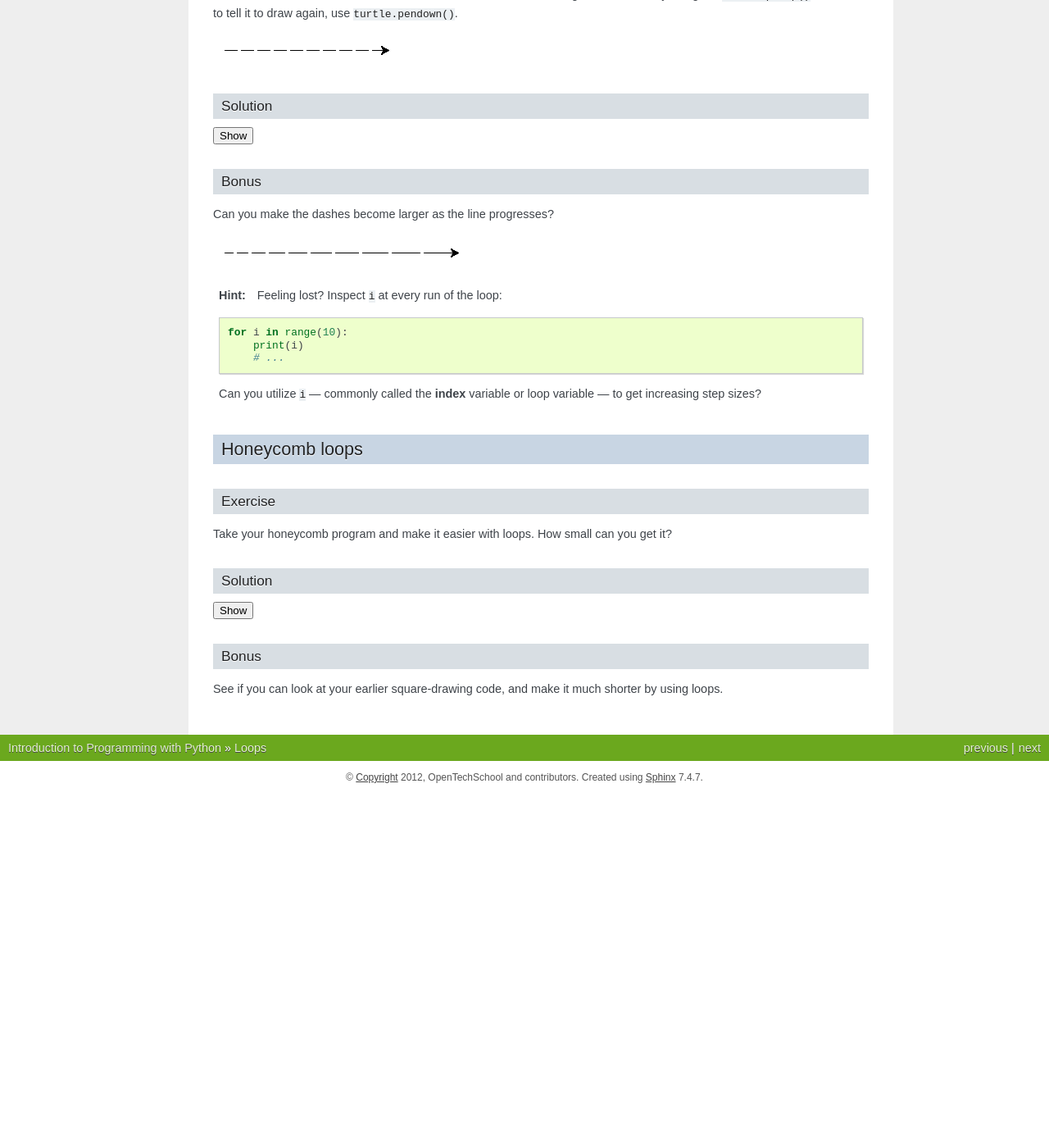
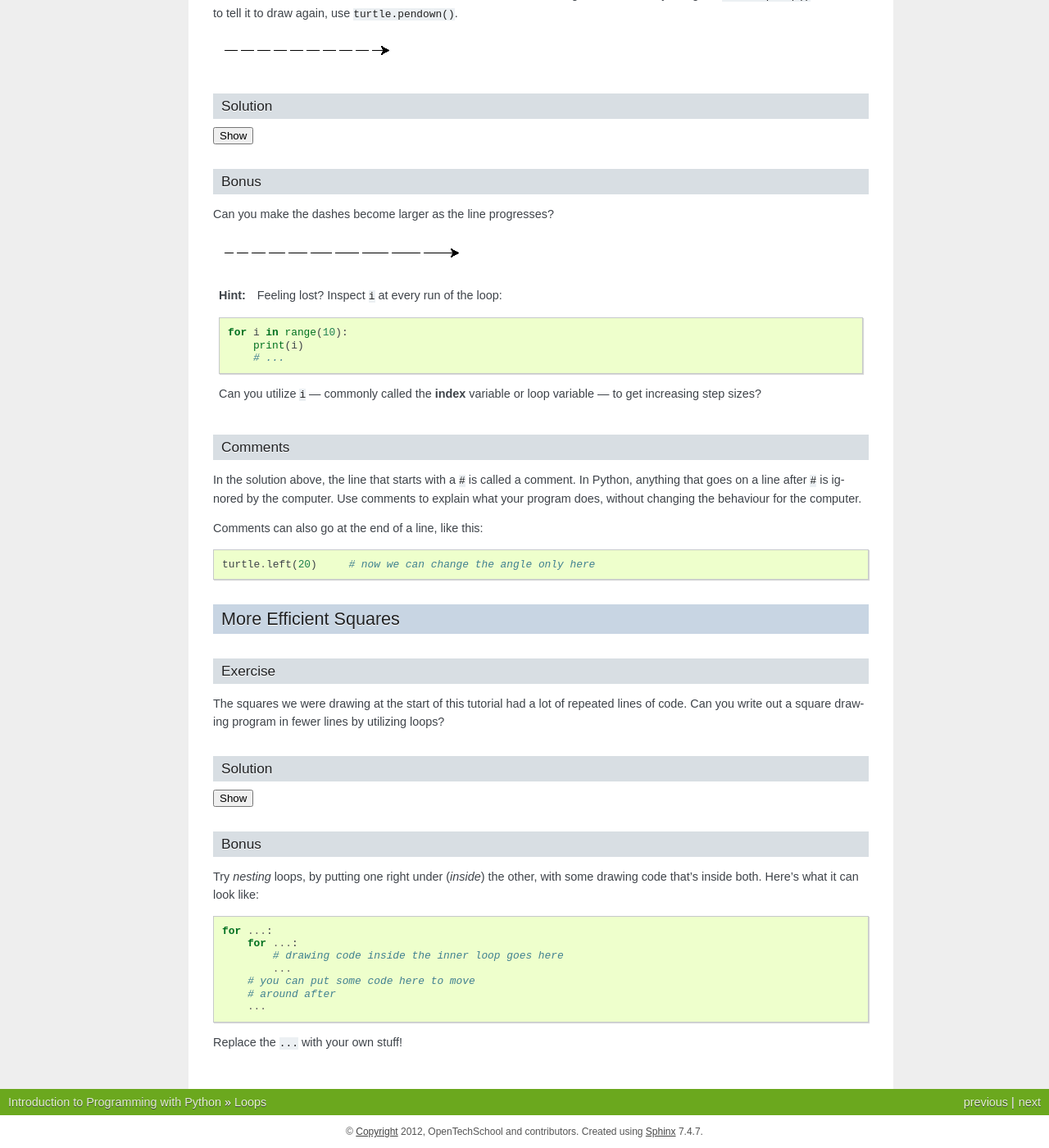
Before and after one commit to OpenTechSchool/python-beginners, a Sphinx documentation site: the page built from source/loops.rst, in a window 1280 px wide and 1400 px high, scrolled down 918 px. Shown: the whole window at 82% size. Built offline with Sphinx 7.4.7, drawn with Linux system fonts in a browser that asks for light colours; before the commit the page ends 1886 px from its top, so only the background shows below that; some of the changed text lies outside the part shown.

Commit message:
Rewrite problems, expand wording
Fixes #41 loops now introduced properly before functions

```diff
--- a/source/functions_parameters.rst
+++ b/source/functions_parameters.rst
@@ -8,7 +8,8 @@ As we shrink down our code and add functions to remove duplication, we
 are *factorizing* it. This is a good thing to do. But the functions we
 have defined so far are not very flexible. The variables are defined
 inside the function, so if we want to use a different angle or a
-distance then we need to write a new function.
+distance then we need to write a new function. Our hexagon function can
+only draw one size of hexagon!
 
 That is why we need to be able to give parameters, also called
 *arguments*, to the function.  This way the *variables* in the
--- a/source/loops.rst
+++ b/source/loops.rst
@@ -6,7 +6,7 @@ Introduction
 
 One more thing: Our programs often feature repetition. There is a powerful
 concept in Python called looping (jargon: *iteration*), which we will
-elaborate later on. For now, try this easy example::
+elaborate later on. For now, **try this easy example**::
 
     for i in range(10):
         print("Hello!")
@@ -79,32 +79,51 @@ Can you make the dashes become larger as the line progresses?
    Can you utilize ``i`` --- commonly called the **index** variable or loop
    variable --- to get increasing step sizes?
 
-Honeycomb loops
-===============
+Comments
+--------
+
+In the solution above, the line that starts with a ``#`` is called a
+comment. In Python, anything that goes on a line after ``#`` is ignored
+by the computer. Use comments to explain what your program does,
+without changing the behaviour for the computer.
+
+Comments can also go at the end of a line, like this:
+
+::
+
+     turtle.left(20)     # now we can change the angle only here
+
+More Efficient Squares
+======================
 
 Exercise
 --------
 
-Take your honeycomb program and make it easier with loops. How small can you
-get it?
+The squares we were drawing at the start of this tutorial had a lot of
+repeated lines of code. Can you write out a square drawing program in fewer
+lines by utilizing loops?
 
 Solution
 --------
 
 ::
 
-    def hexagon():
-        for i in range(6):
-            turtle.forward(100)
-            turtle.left(60)
-
-    for i in range(6):
-        hexagon()
+    for _ in range(4):
         turtle.forward(100)
-        turtle.right(60)
+        turtle.left(90)
 
 Bonus
 -----
 
-See if you can look at your earlier square-drawing code, and make it much
-shorter by using loops.
+Try *nesting* loops, by putting one right under (*inside*) the other, with some
+drawing code that's inside both. Here's what it can look like::
+
+    for ...:
+        for ...:
+            # drawing code inside the inner loop goes here
+            ...
+        # you can put some code here to move
+        # around after
+        ...
+
+Replace the ``...`` with your own stuff!
```
Also changed, not shown: source/functions.rst (+35 -78 lines).
